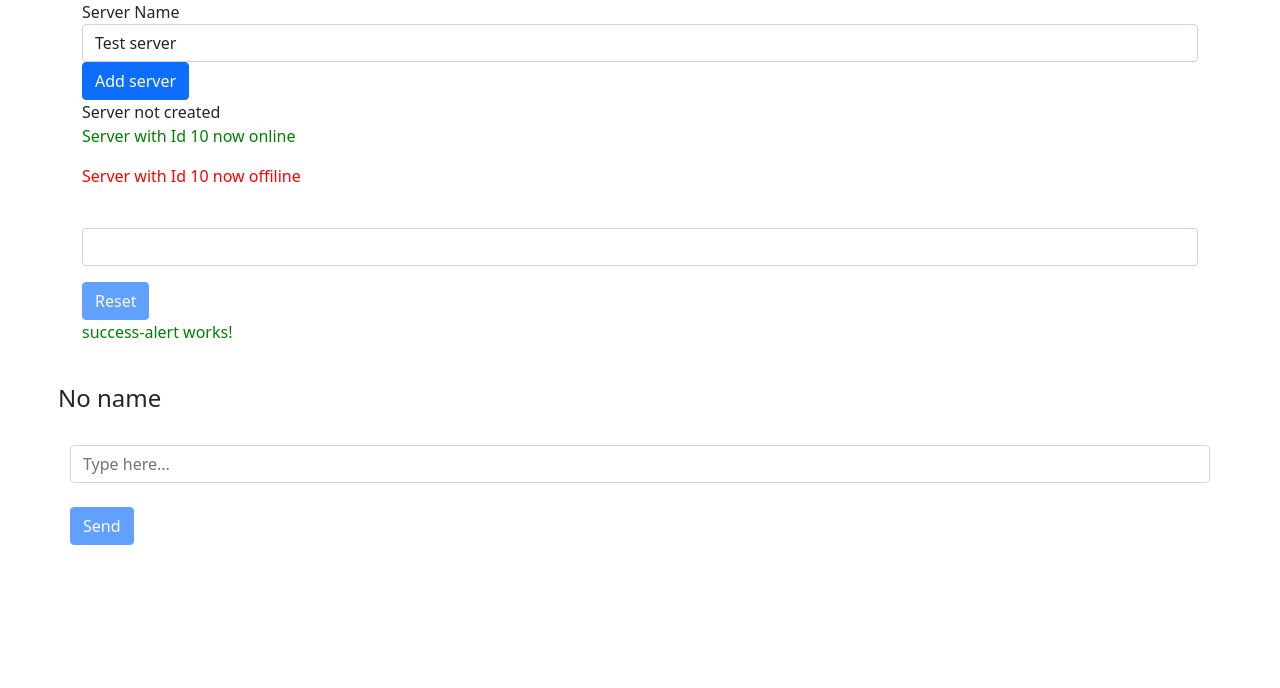
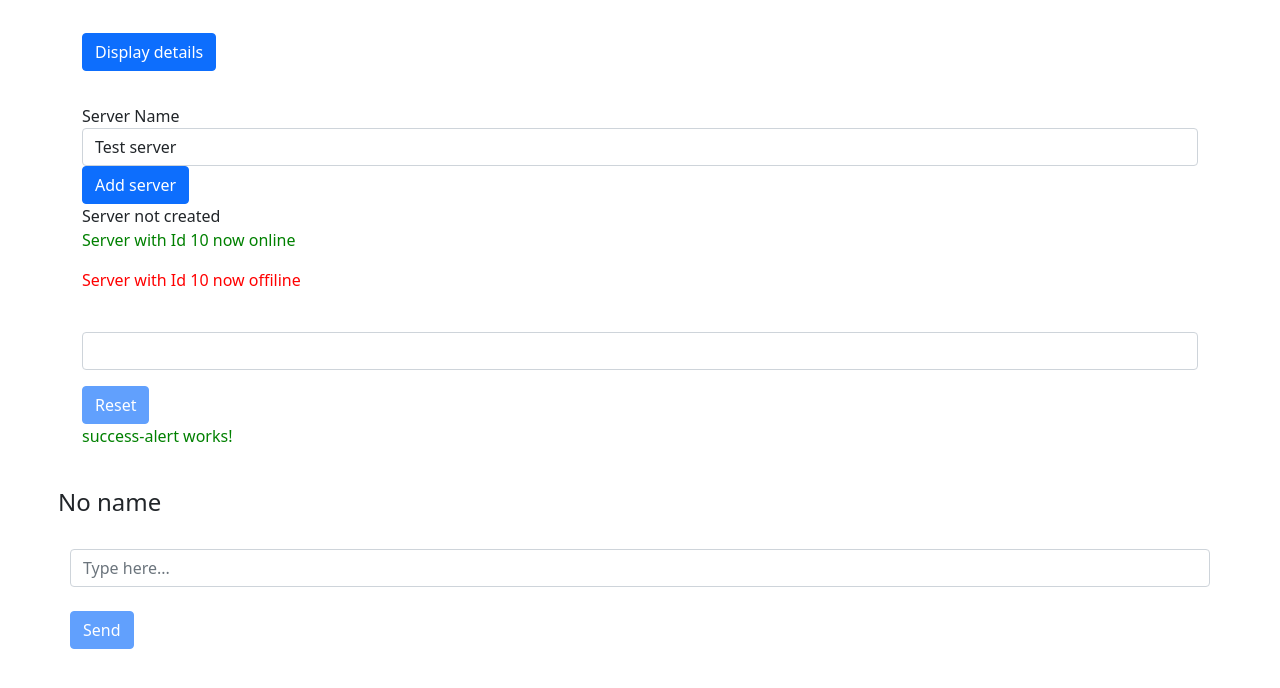
Before and after one commit to gcmanojbabu/AngularPractice-1, an Angular app: page / in a window 1280 px wide. Shown: the top 688 px of the page. Built offline with nearby package versions, Linux system fonts and the light colour scheme.

Commit message:
feat:AssignDisplayDetailsComponent

```diff
--- a/src/app/app.component.html
+++ b/src/app/app.component.html
@@ -1,6 +1,7 @@
 <div class="container">
     <div class="row">
         <div class="col-xs-12">
+            <app-assign-display-details></app-assign-display-details>
             <app-servers></app-servers>
             <app-success-alert></app-success-alert>
             <app-chat></app-chat>
--- a/src/app/app.module.ts
+++ b/src/app/app.module.ts
@@ -9,6 +9,7 @@ import { SuccessAlertComponent } from './success-alert/success-alert.component';
 import { HeaderComponent } from './header/header.component';
 import { FooterComponent } from './footer/footer.component';
 import { ChatComponent } from './chat/chat.component';
+import { AssignDisplayDetailsComponent } from './assign-display-details/assign-display-details.component';
 
 @NgModule({
   declarations: [
@@ -18,7 +19,8 @@ import { ChatComponent } from './chat/chat.component';
     SuccessAlertComponent,
     HeaderComponent,
     FooterComponent,
-    ChatComponent
+    ChatComponent,
+    AssignDisplayDetailsComponent
   ],
   imports: [
     BrowserModule,
--- /dev/null
+++ b/src/app/assign-display-details/assign-display-details.component.html
@@ -0,0 +1,9 @@
+<hr style="color: white;">
+<!-- <button class="btn btn-primary" (click)='showPass = !showPass'>Display details</button> -->
+<button class="btn btn-primary" (click)='onToggleDetails()'>Display details</button>
+<p *ngIf='showPass'>Password: Tuna</p>
+<div *ngFor='let logItem of log'
+[ngStyle]="{backgroundColor: logItem >= 5 ? 'blue' : 'transparent'}">
+    {{logItem}}
+</div>
+<hr style="color: white;">
--- /dev/null
+++ b/src/app/assign-display-details/assign-display-details.component.ts
@@ -0,0 +1,20 @@
+import { Component, OnInit } from '@angular/core';
+
+@Component({
+  selector: 'app-assign-display-details',
+  templateUrl: './assign-display-details.component.html',
+  styleUrls: ['./assign-display-details.component.css'],
+})
+export class AssignDisplayDetailsComponent implements OnInit {
+  showPass = false;
+  log = [];
+
+  constructor() {}
+
+  ngOnInit(): void {}
+
+  onToggleDetails() {
+    this.showPass = !this.showPass;
+    this.log.push(this.log.length + 1);
+  }
+}
```
Also changed, not shown: src/app/assign-display-details/assign-display-details.component.css (added).
